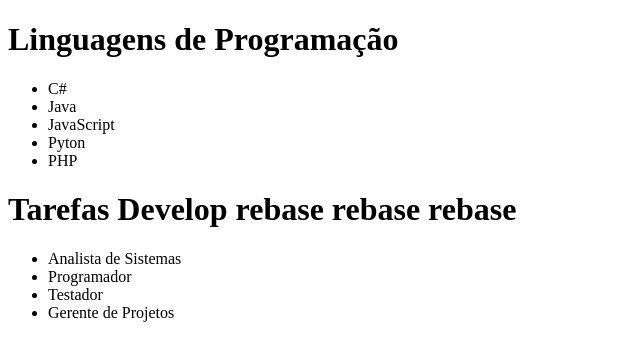
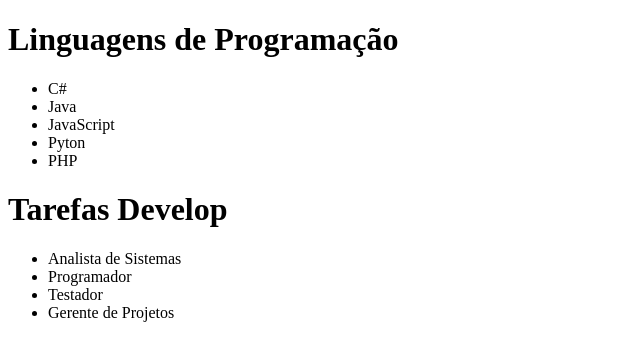
Before and after one commit to gildiasfrota/cursogit, a plain HTML site: page src/index.html in a window 1280 px wide. Shown: the whole page, without its empty margins (0-640 px from the left). Drawn offline with Linux system fonts and the light colour scheme.

Commit message:
Validação 1

```diff
--- a/src/index.html
+++ b/src/index.html
@@ -18,7 +18,7 @@
         </ul>
     </div>
     <div>
-        <h1>Tarefas Develop   rebase rebase rebase</h1>
+        <h1>Tarefas Develop</h1>
         <ul>
             <li>Analista de Sistemas</li>
             <li>Programador</li>
```
